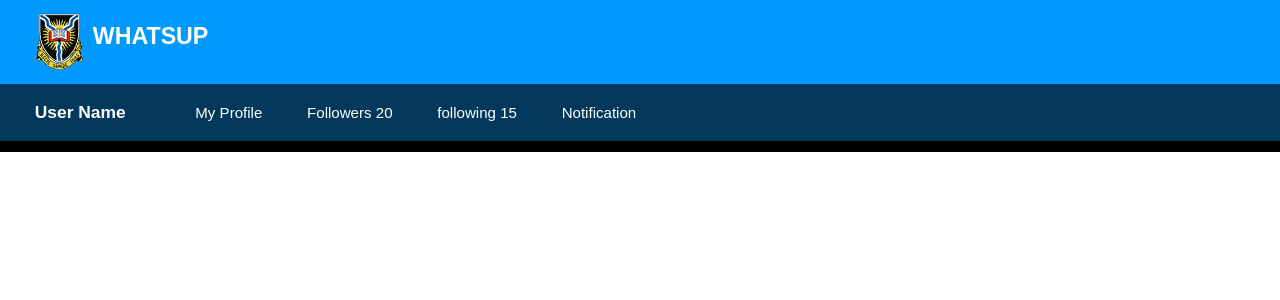
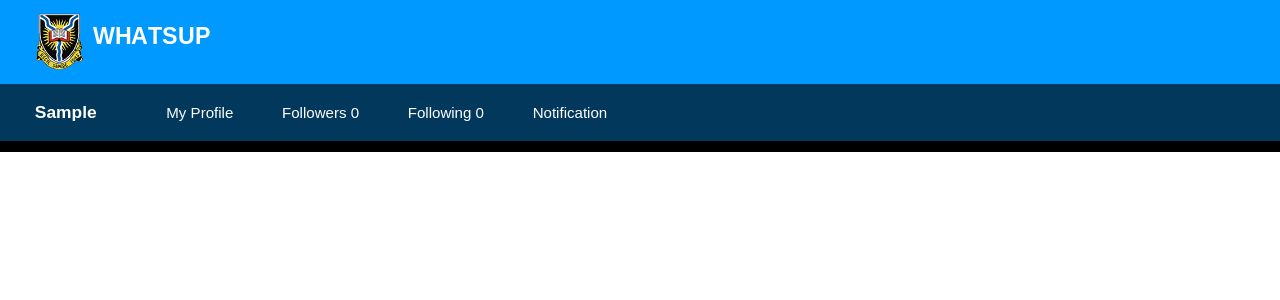
Before and after one commit to ashrofdev/whatsup, a React (Create React App) app: page / in a window 1280 px wide. Both pictures are taken after typing "Sample", "Sample", "name@example.com", "Sample", "2020-01-15", "Sample123" into the empty fields and a click on the button "CREATE". Shown: the top 300 px of the page. Built offline with nearby package versions, Linux system fonts and the light colour scheme; no server answers; the database is empty.

Commit message:
starting the project

```diff
--- a/src/App.js
+++ b/src/App.js
@@ -2,7 +2,6 @@ import React, { Component } from 'react';
 import './app.css'
 
 import { firebaseDB } from './Server';
-// import { regDetails } from './components/DomEls'
 
 import Header from './components/Header/Header';
 import Footer from './components/Footer/Footer';
@@ -16,17 +15,7 @@ class App extends Component {
       user: {},
       route: 'landing'
   }
-  async componentDidMount(){
-    const clients = []
-    await firebaseDB.ref('clients').once('value').then((snapshot)=>{
-      snapshot.forEach(e=>{
-        clients.push(e.val())
-      })
 
-    })
-    this.setState({clients: clients})
-
-  }
 
   renderUser = (e) => {
     e.preventDefault()
@@ -37,6 +26,42 @@ class App extends Component {
       phone: document.querySelector('.phone').value,
       date: document.querySelector('.date').value,
       password: document.querySelector('.password').value,
+      friends: [
+        {
+          name: 'Saade Michel',
+          department: 'computer science',
+          messages: [
+            {
+              sender: 'ashraf',
+              message: 'this is a test message'
+            },
+            {
+              sender: 'temi',
+              message: 'from me'
+            }
+          ],
+          status: [
+            {
+              type: 'video, image, text',
+              status: 'https://kjetu578thqb57thq5on5q78h5iuhq587h45m4q85hm45hm'
+            },
+            {
+              type: 'video, image, text',
+              status: 'https://kjetu578thqb57thq5on5q78h5iuhq587h45m4q85hm45hm'
+            },
+            {
+              type: 'video, image, text',
+              status: 'https://kjetu578thqb57thq5on5q78h5iuhq587h45m4q85hm45hm'
+            },
+            {
+              type: 'video, image, text',
+              status: 'https://kjetu578thqb57thq5on5q78h5iuhq587h45m4q85hm45hm'
+            }
+          ]
+        }
+      ],
+      followers: 0,
+      following: 0,
     }
     this.setState({user: regDetails})
     console.log(this.state.user)
@@ -51,7 +76,7 @@ class App extends Component {
         {this.state.route === 'landing'?
           <LandPage renderUser={this.renderUser}/>:
           this.state.route === 'home'?
-            <Home/>:
+            <Home user={this.state.user}/>:
             null
 
         }
--- a/src/Server.js
+++ b/src/Server.js
@@ -1,18 +1,18 @@
-import firebase from 'firebase/app'
-import 'firebase/app'
-import 'firebase/database'
+// import firebase from 'firebase/app'
+// import 'firebase/app'
+// import 'firebase/database'
 
-const firebaseConfig = {
-    apiKey: "AIzaSyCGoZL7tKedjVOPbAZ4_e86hR7W4uriyuY",
-    authDomain: "awe-ch.firebaseapp.com",
-    databaseURL: "https://awe-ch.firebaseio.com",
-    projectId: "awe-ch",
-    storageBucket: "awe-ch.appspot.com",
-    messagingSenderId: "734845123255",
-    appId: "1:734845123255:web:78917230aab03288226b32",
-    measurementId: "G-SRDTGZ5MF3"
-  };
-  // Initialize Firebase
-  firebase.initializeApp(firebaseConfig);
+// const firebaseConfig = {
+//     apiKey: "AIzaSyCGoZL7tKedjVOPbAZ4_e86hR7W4uriyuY",
+//     authDomain: "awe-ch.firebaseapp.com",
+//     databaseURL: "https://awe-ch.firebaseio.com",
+//     projectId: "awe-ch",
+//     storageBucket: "awe-ch.appspot.com",
+//     messagingSenderId: "734845123255",
+//     appId: "1:734845123255:web:78917230aab03288226b32",
+//     measurementId: "G-SRDTGZ5MF3"
+//   };
+//   // Initialize Firebase
+//   firebase.initializeApp(firebaseConfig);
 
- export const firebaseDB = firebase.database()
+//  export const firebaseDB = firebase.database()
--- a/src/components/Header/Header.js
+++ b/src/components/Header/Header.js
@@ -1,6 +1,7 @@
 import React from 'react';
-import Slider from 'react-slick'
 import './head.css'
+
+import Slide from 'react-reveal/Zoom'
 
 const Header = () => {
     // const settings = {
@@ -15,7 +16,15 @@ const Header = () => {
                 <figure className="logo">
                     <img  src={require('../img/logo.png')}/>
                 </figure>
-                <h1 className="heading">WHATSUP</h1>
+                <div className="heading">
+                    <Slide left delay={500} duration={2000}>W</Slide>
+                    <Slide top delay={1000} duration={2000}>H</Slide>
+                    <Slide right delay={1500} duration={2000}>A</Slide>
+                    <Slide bottom delay={2000} duration={2000}>T</Slide>
+                    <Slide left delay={2500} duration={2000}>S</Slide>
+                    <Slide top delay={3000} duration={2000}>U</Slide>
+                    <Slide right delay={3500} duration={2000}>P</Slide>
+                </div>
             </div>
         </div>
     );
--- a/src/components/Header/head.css
+++ b/src/components/Header/head.css
@@ -5,6 +5,7 @@
     color: white;
     font-weight: 900;
     font-size: 2rem;
+    display: flex;
 }
 .header .top {
     display: flex;
--- a/src/components/HomePage/Home.js
+++ b/src/components/HomePage/Home.js
@@ -1,19 +1,19 @@
 import React from 'react';
 import './home.css'
 
-const Home = () => {
+const Home = ({user}) => {
     return (
         <div className="home">
             <header>
                 <figure>
                     <img />
                 </figure>
-                <h2>User Name</h2>
+                <h2>{user.name}</h2>
                 <nav>
                     <ul>
                         <li>My Profile</li>
-                        <li>Followers {20}</li>
-                        <li>following {15}</li>
+                        <li>Followers {user.followers}</li>
+                        <li>Following {user.following}</li>
                         <li>Notification</li>
                     </ul>
                 </nav>
--- a/src/components/landingPage/LandPage.js
+++ b/src/components/landingPage/LandPage.js
@@ -1,12 +1,18 @@
 import React from 'react';
 import './land.css'
+
+import Slide from 'react-reveal/Slide'
 
 const LandPage = ({renderUser}) => {
     return (
         <div className="landing">
+            <Slide left>
                 <h2>
                     Creating a community to boost interactions between students.
                 </h2>
+            </Slide>
+
+            <Slide bottom delay={500} duration={1000}>
                 <form>
                     <h3>Create an account</h3>
                     <input placeholder="Full name" className="name"/>
@@ -17,6 +23,8 @@ const LandPage = ({renderUser}) => {
                     <input placeholder="Password" type="password" className="password"/>
                     <button onClick={(e)=>renderUser(e)}>CREATE</button>
                 </form>
+            </Slide>
+
         </div>
     );
 };
```
Lines whose indentation alone changed are shown as unchanged.
